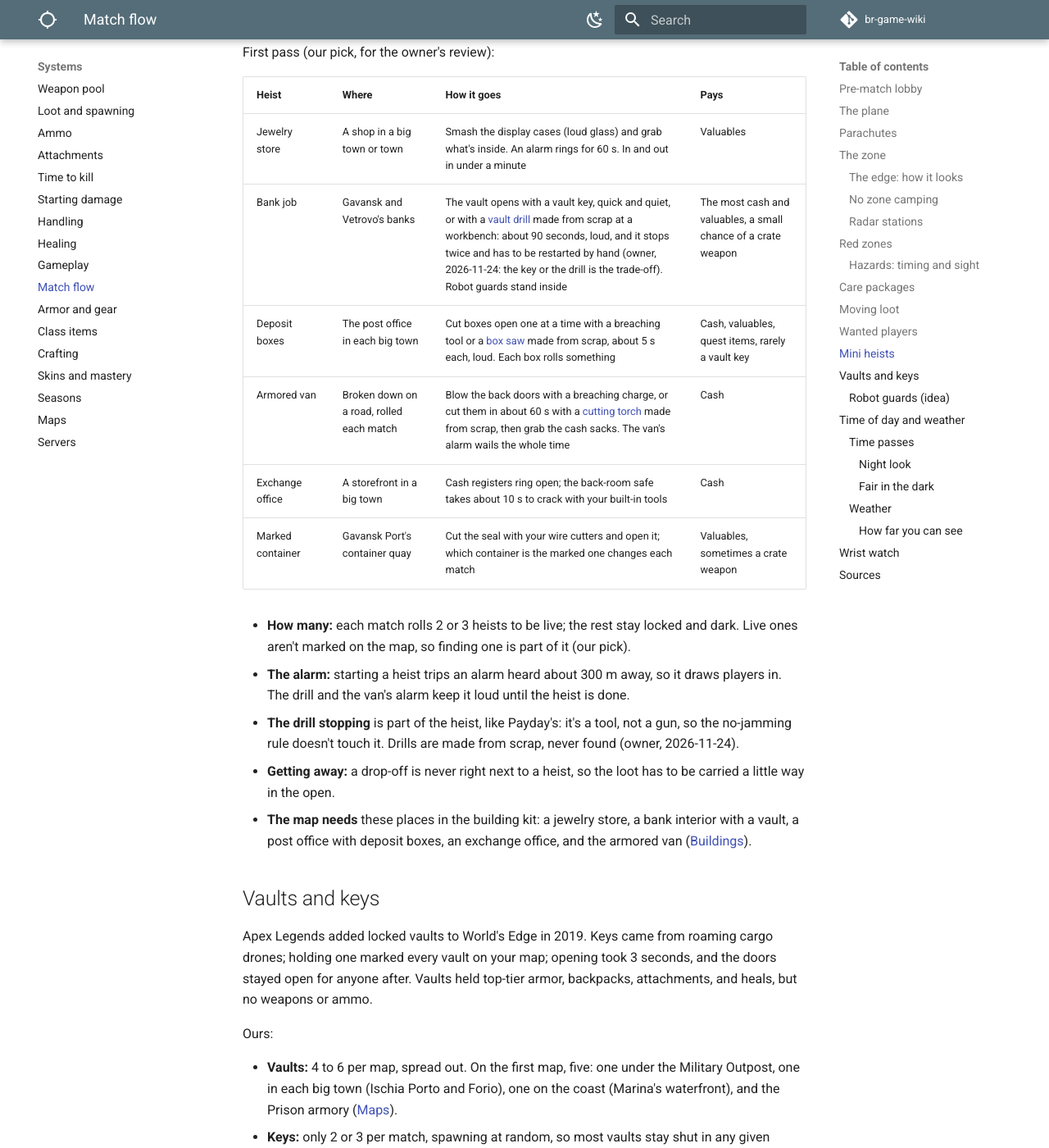
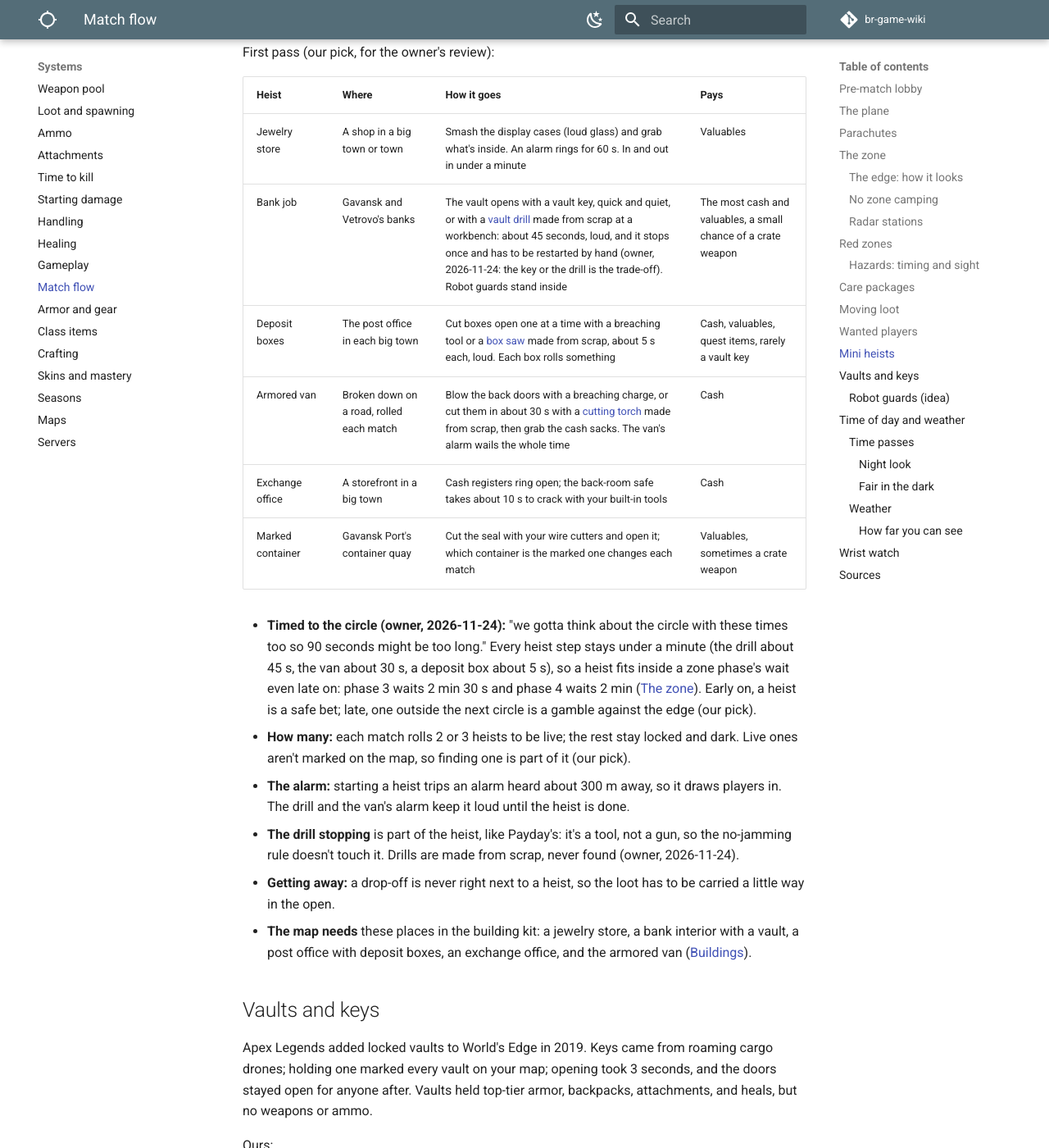
Before and after one commit to DerrickSpartan1/br-game-wiki, an MkDocs documentation site: the page built from docs/systems/match-flow.md, in a window 1280 px wide and 1400 px high, scrolled down 10089 px. Shown: the whole window at 82% size. Built offline with MkDocs 1.6.1 and Material for MkDocs 9.7.7, drawn with Linux system fonts in a browser that asks for light colours; comment, search, counter and statistics services are not loaded; some of the changed text lies outside the part shown.

Commit message:
Heist times fit the circle: drill about 45 s with one stop, van about 30 s
Co-Authored-By: Claude Opus 5.5 <noreply@anthropic.com>
Claude-Session: https://claude.ai/code/session_01LAp2s4euUjj6HZthupXLj4

```diff
--- a/docs/systems/match-flow.md
+++ b/docs/systems/match-flow.md
@@ -198,12 +198,13 @@ First pass (our pick, for the owner's review):
 | Heist | Where | How it goes | Pays |
 | --- | --- | --- | --- |
 | Jewelry store | A shop in a big town or town | Smash the display cases (loud glass) and grab what's inside. An alarm rings for 60 s. In and out in under a minute | Valuables |
-| Bank job | Gavansk and Vetrovo's banks | The vault opens with a vault key, quick and quiet, or with a [vault drill](crafting.md#what-a-workbench-makes) made from scrap at a workbench: about 90 seconds, loud, and it stops twice and has to be restarted by hand (owner, 2026-11-24: the key or the drill is the trade-off). Robot guards stand inside | The most cash and valuables, a small chance of a crate weapon |
+| Bank job | Gavansk and Vetrovo's banks | The vault opens with a vault key, quick and quiet, or with a [vault drill](crafting.md#what-a-workbench-makes) made from scrap at a workbench: about 45 seconds, loud, and it stops once and has to be restarted by hand (owner, 2026-11-24: the key or the drill is the trade-off). Robot guards stand inside | The most cash and valuables, a small chance of a crate weapon |
 | Deposit boxes | The post office in each big town | Cut boxes open one at a time with a breaching tool or a [box saw](crafting.md#what-a-workbench-makes) made from scrap, about 5 s each, loud. Each box rolls something | Cash, valuables, quest items, rarely a vault key |
-| Armored van | Broken down on a road, rolled each match | Blow the back doors with a breaching charge, or cut them in about 60 s with a [cutting torch](crafting.md#what-a-workbench-makes) made from scrap, then grab the cash sacks. The van's alarm wails the whole time | Cash |
+| Armored van | Broken down on a road, rolled each match | Blow the back doors with a breaching charge, or cut them in about 30 s with a [cutting torch](crafting.md#what-a-workbench-makes) made from scrap, then grab the cash sacks. The van's alarm wails the whole time | Cash |
 | Exchange office | A storefront in a big town | Cash registers ring open; the back-room safe takes about 10 s to crack with your built-in tools | Cash |
 | Marked container | Gavansk Port's container quay | Cut the seal with your wire cutters and open it; which container is the marked one changes each match | Valuables, sometimes a crate weapon |
 
+- **Timed to the circle (owner, 2026-11-24):** "we gotta think about the circle with these times too so 90 seconds might be too long." Every heist step stays under a minute (the drill about 45 s, the van about 30 s, a deposit box about 5 s), so a heist fits inside a zone phase's wait even late on: phase 3 waits 2 min 30 s and phase 4 waits 2 min ([The zone](#the-zone)). Early on, a heist is a safe bet; late, one outside the next circle is a gamble against the edge (our pick).
 - **How many:** each match rolls 2 or 3 heists to be live; the rest stay locked and dark. Live ones aren't marked on the map, so finding one is part of it (our pick).
 - **The alarm:** starting a heist trips an alarm heard about 300 m away, so it draws players in. The drill and the van's alarm keep it loud until the heist is done.
 - **The drill stopping** is part of the heist, like Payday's: it's a tool, not a gun, so the no-jamming rule doesn't touch it. Drills are made from scrap, never found (owner, 2026-11-24).
@@ -219,7 +220,7 @@ Ours:
 - **Vaults:** 4 to 6 per map, spread out. On the first map, five: one under the Military Outpost, one in each big town (Ischia Porto and Forio), one on the coast (Marina's waterfront), and the Prison armory ([Maps](maps.md#marina-farms-and-vaults)).
 - **Keys:** only 2 or 3 per match, spawning at random, so most vaults stay shut in any given match.
 - **Opening:** 3 seconds with a key. The key is used up, the door stays open, and an alarm sounds nearby, so others know.
-- **Or drill it (owner, 2026-11-24):** "we use scrap to make the drills for a vault heist. or you have a key thats the trade off." A [vault drill](crafting.md#what-a-workbench-makes) made from 100 scrap at a workbench opens any vault without a key, in about 90 seconds of noise, stopping twice to be restarted, so every vault can be a heist.
+- **Or drill it (owner, 2026-11-24):** "we use scrap to make the drills for a vault heist. or you have a key thats the trade off." A [vault drill](crafting.md#what-a-workbench-makes) made from 100 scrap at a workbench opens any vault without a key, in about 45 seconds of noise, stopping once to be restarted, so every vault can be a heist.
 - **Inside:** like Apex, no weapons: tier 3 armor and helmets, the best backpacks, scopes, and mag tiers, meds, and throwables. Crate weapons stay crate-only.
 
 **How keys work:**
```
Also changed, not shown: docs/planning/chat-notes.md (+1 -1 lines), docs/planning/decisions.md (+1 -0 lines), docs/systems/crafting.md (+2 -2 lines).
